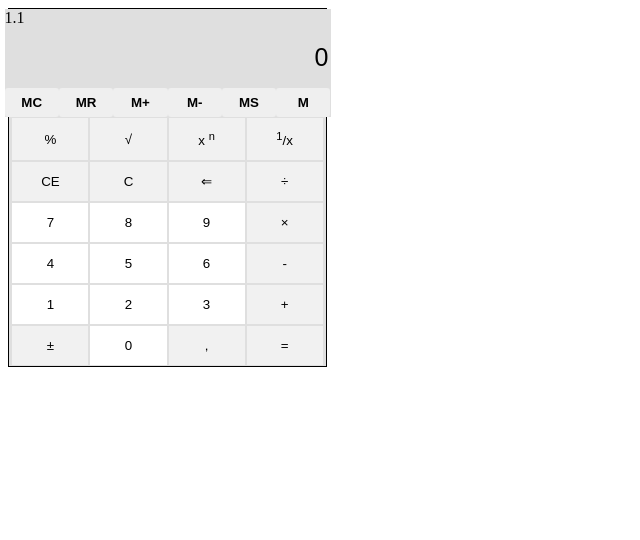
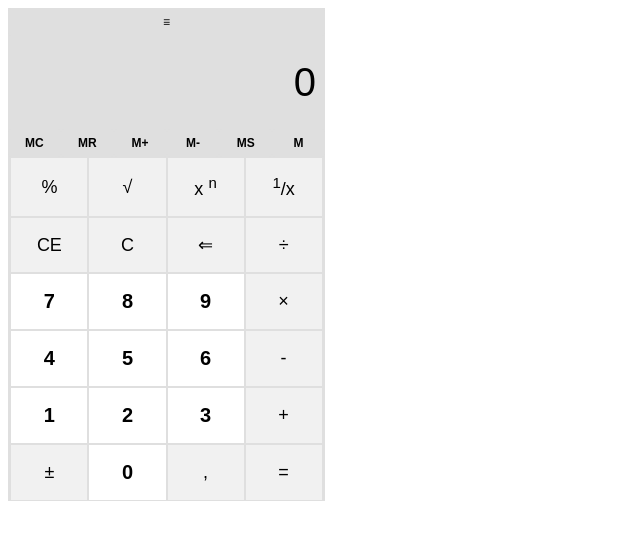
Before and after one commit to Polyak29/Calculator, a website: page gulp/pug/index.pug in a window 1280 px wide. Shown: the whole page, without its empty margins (0-640 px from the left). Drawn offline with nearby package versions, Linux system fonts and the light colour scheme; files that its build step writes are made by us from their sources.

Commit message:
layout 90%

```diff
--- a/gulp/pug/index.pug
+++ b/gulp/pug/index.pug
@@ -4,15 +4,18 @@ html(lang="en")
         meta(charset="UTF-8")
         meta(name="viewport", content="width=device-width, initial-scale=1.0")
         meta(http-equiv="X-UA-Compatible", content="ie=edge")
+        link(rel="stylesheet", href="path/to/font-awesome/css/font-awesome.min.css")
         link(rel="stylesheet", href="main.css")
         title Culc
     body
         .calculator
-            .display
-                .dislplay__type 1.1
-                .display__input
+            .calculator__display.display-calculator
+                .display-calculator__type
+                    .memory-display__option
+                        button(class="memory-display__option--size") ≡
+                .display-calculator__input
                     input(type="text",value="0", class="display__input--size")
-                .display__memory.memory-display
+                .display-calculator__memory.memory-display
                     .memory-display__option
                         button(class="memory-display__option--size") MC
                     .memory-display__option
--- a/gulp/sass/main.scss
+++ b/gulp/sass/main.scss
@@ -1,14 +1,17 @@
+.body{
+    display:flex;
+    font-family: 'Segoe UI', Tahoma, Geneva, Verdana, sans-serif;
+}
 .calculator{
     display:flex;
     flex-flow: column nowrap;
     justify-content: center;
     align-items: center;
-    border: 1px solid black;
-    width: 317px;
+    max-width: 317px;
+    flex-basis:0;
     background:rgb(223, 223, 223);
-    // font-family: 'Segoe UI', Tahoma, Geneva, Verdana, sans-serif;
 }
-.display{
+.calculator__display{
     display: flex;
     flex-flow:column;
     align-items: stretch;
@@ -16,29 +19,31 @@
     // border: 1px solid black;
 }
 
-.display__type{
+.display-calculator__type{
 
 }
-.display__input{
-    // border: 1px solid black;
+
+.display-calculator__input{
     background:rgb(223, 223, 223);
     display: flex;
-    padding: 15px 0;
+    padding: 23px 7px;
 
 }
 .display__input--size{
     border:none;
+    height: 100%;
+    width: 100%;
     text-align: right;
-    font-size: 25px;
+    font-size: 40px;
+    font-weight: 500;
     outline: none;
     background:rgb(223, 223, 223);
 }
-.display__memory{
+.display-calculator__memory{
     display: flex;
     align-items: center;
     align-content: center;
     justify-content: center;
-    // border: 1px solid black;
     background:rgb(223, 223, 223);
 
 
@@ -50,9 +55,11 @@
     width: 100%;
     outline: none;
     border:none;
-    font-weight: 700;
+    font-weight: 600;
+    font-size: 12px;
     padding: 7px 0;
     border-radius: 3px;
+    background:rgb(223, 223, 223);
 }
 .memory-display__option--size:hover{
     background: linear-gradient(to top, #d4d4d4, #b9b9b9);
@@ -84,15 +91,20 @@
 
     // border: 1px solid black;
 }
-
-
-.keyboard-calculator__button--number{
-    background: white;
+.keyboard-calculator--size{
+    padding: 16px;
     width: 100%;
     height: 100%;
     outline: none;
     border: none;
-    padding: 12px;
+}
+
+.keyboard-calculator__button--number{
+    background: white;
+    font-weight: bold;
+    font-size: 20px;
+
+
 }
 .keyboard-calculator__button--number:hover{
     background: linear-gradient(to top, #d4d4d4, #b9b9b9);
@@ -102,11 +114,8 @@
 }
 .keyboard-calculator__button--option{
     background:rgb(241, 241, 241);
-    width: 100%;
-    height: 100%;
-    outline: none;
-    border: none;
-    padding: 12px;
+    font-size: 18px;
+    font-weight:100;
 }
 .keyboard-calculator__button--option:hover{
     background: linear-gradient(to top, #d4d4d4, #b9b9b9);
```
Also changed, not shown: project/index.html, project/main.css.
